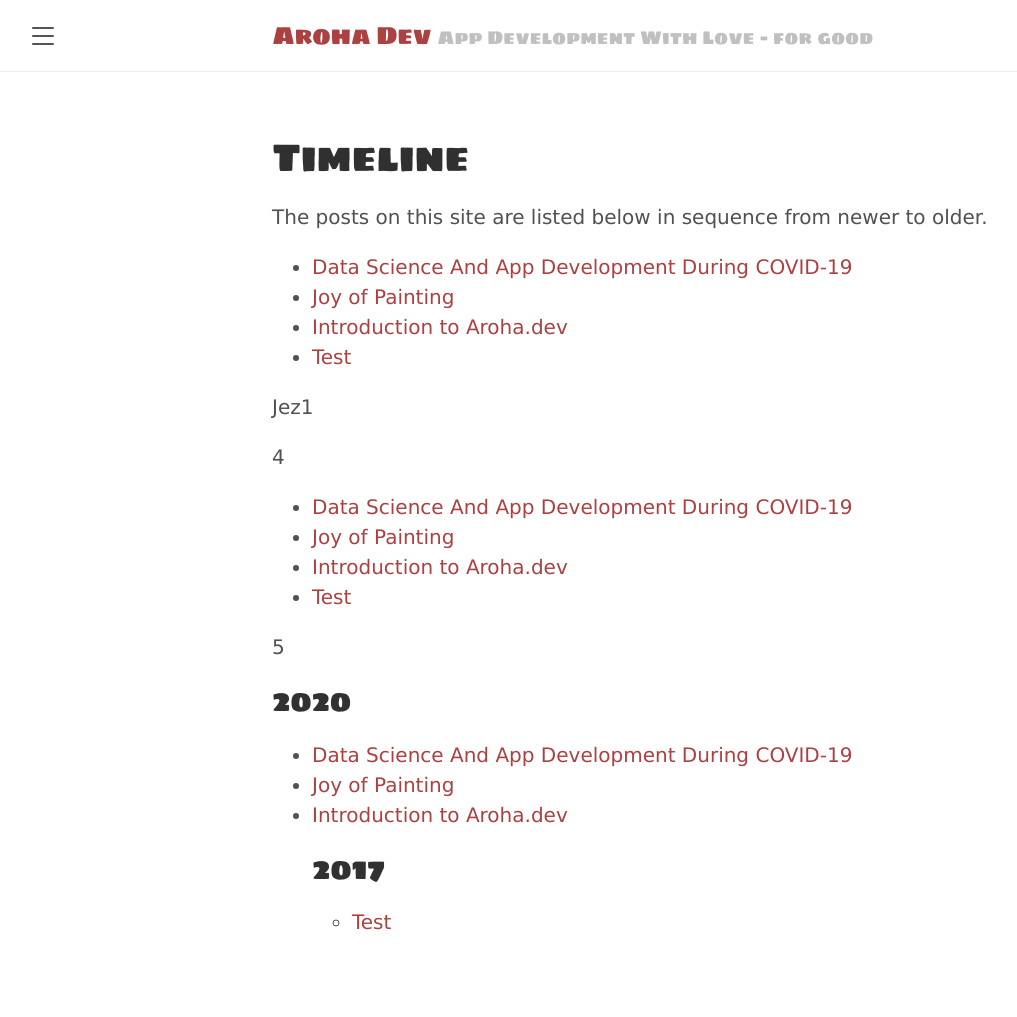
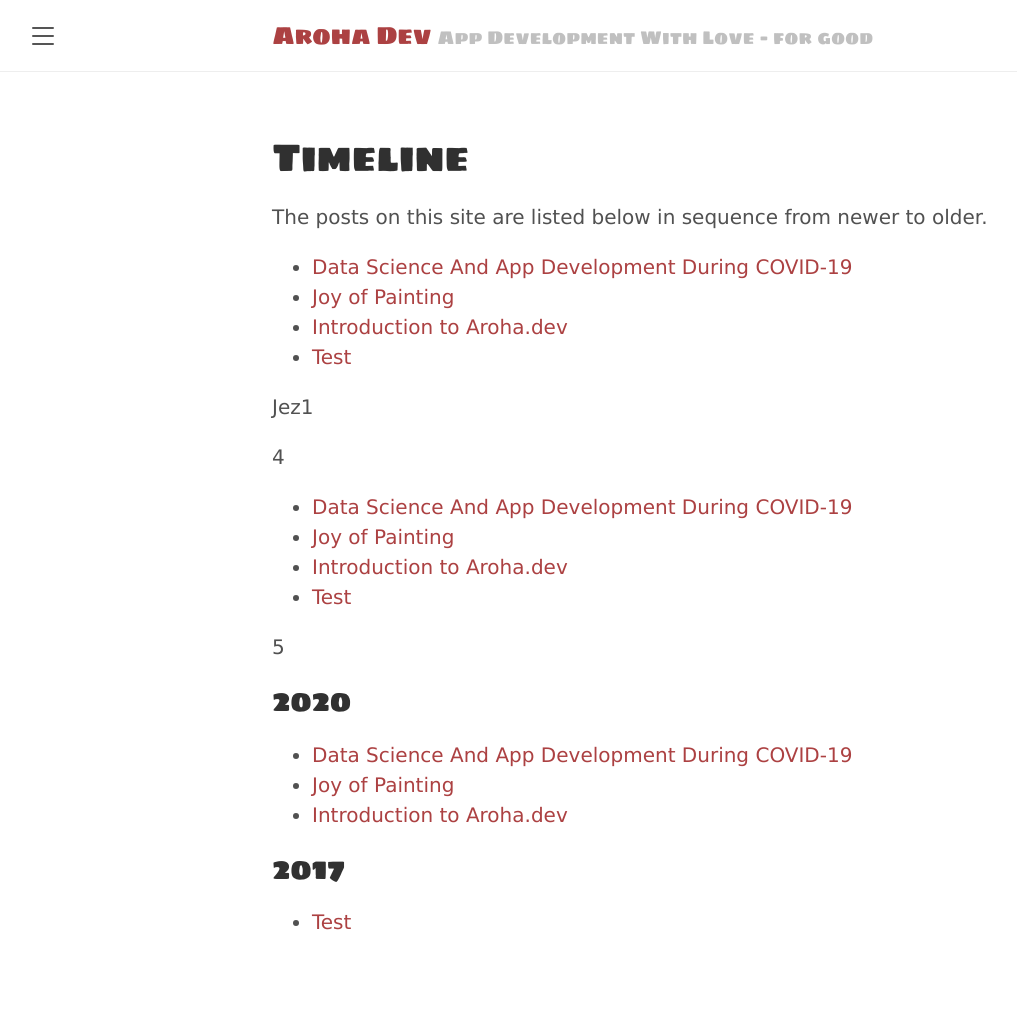
Before and after one commit to tracyjordan/tracyjordan.github.io, a Jekyll site: the page built from timeline.md, in a window 1280 px wide. Shown: the whole page, without its empty margins (8-1025 px from the left). Built offline with Jekyll 4.4.1, drawn with Linux system fonts in a browser that asks for light colours.

Commit message:
Update timeline.md

```diff
--- a/timeline.md
+++ b/timeline.md
@@ -38,5 +38,5 @@ Jez1
 {% assign postYear = post.date | date:"%Y" %}
 <li><a href="{{ post.url }}">{{ post.title }}</a></li>
 {% endfor %}
-	{% endfor %}
-	</ul>
+</ul>
+{% endfor %}
```
